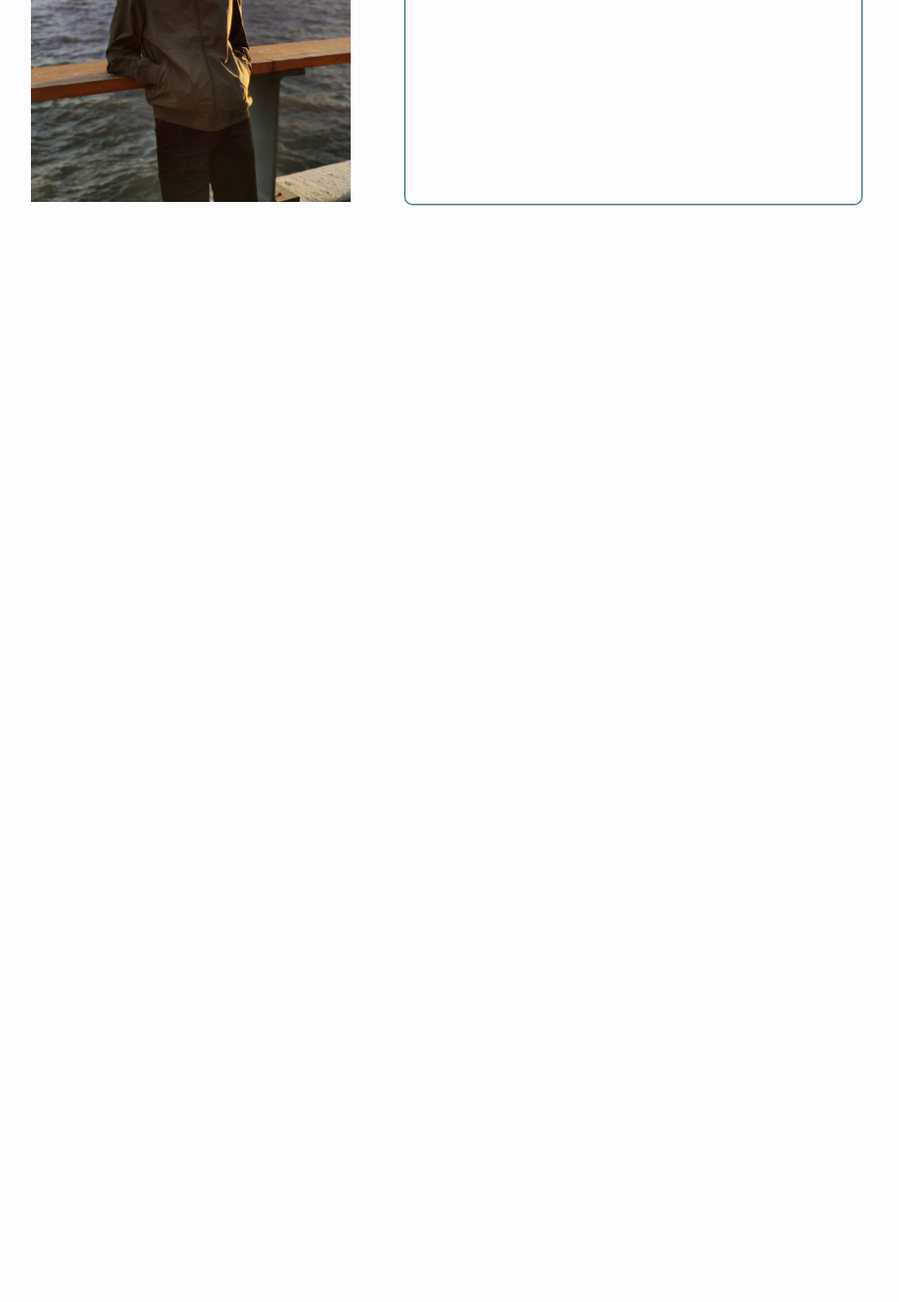
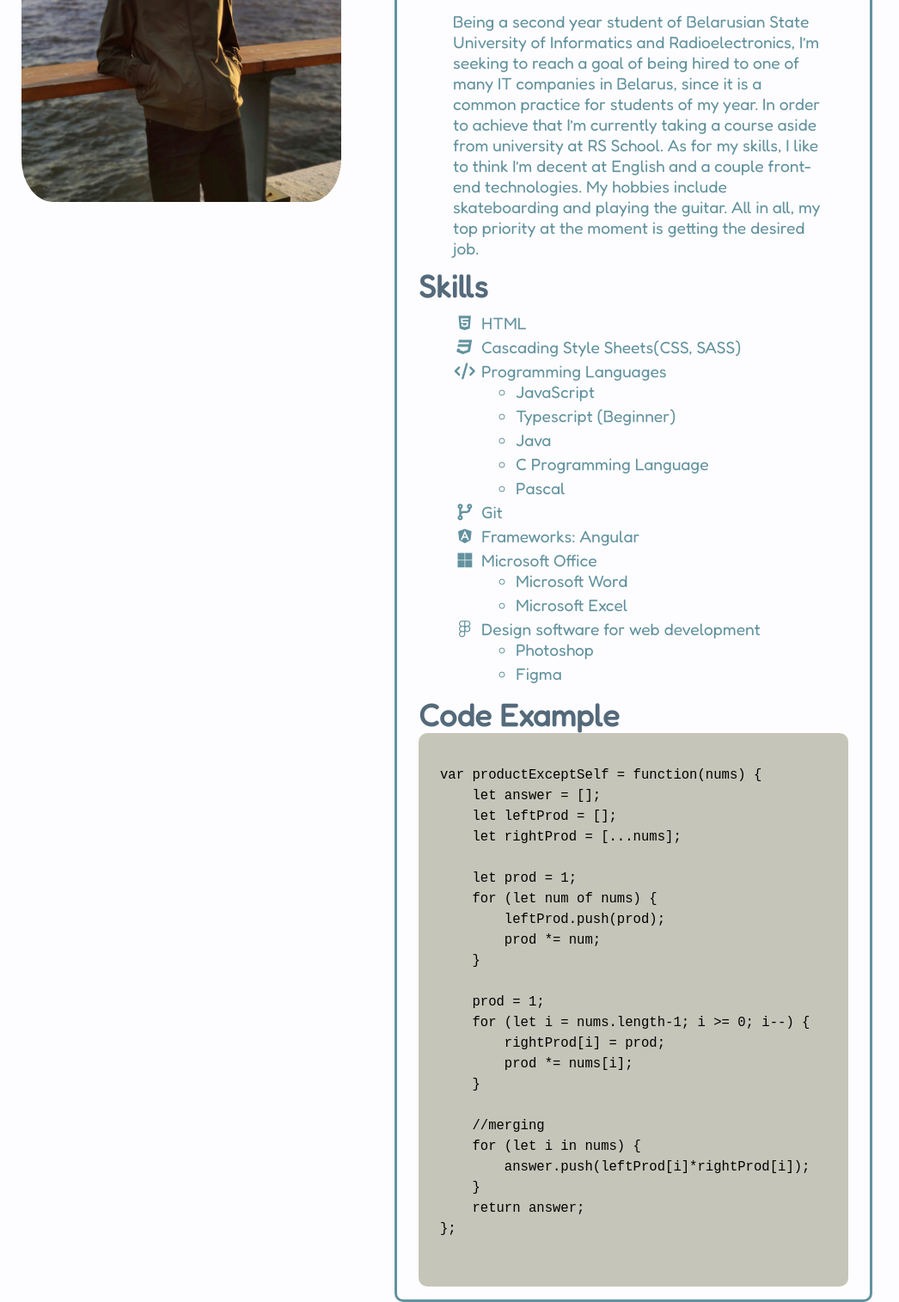
Before and after one commit to NBogomolski/rsschool-cv, a plain HTML site: page index.html in a window 1280 px wide. Shown: the part 357-1872 px from the top of the page at 86% size, without its empty margins (120-1166 px from the left). Before the commit the page ends 800 px from the top, so only its background shows below. Drawn offline with Linux system fonts and the light colour scheme; a web font is replaced by a local one.

Commit message:
feat: all until code example

```diff
--- a/index.html
+++ b/index.html
@@ -38,11 +38,81 @@
             </h2>
             <ul class="fa-ul usual-list">
                 <li><span class="fa-li"><i class="fa-solid fa-phone"></i></span>Phone number: +375 (29) 994-21-68</li>
-                <li><span class="fa-li"><i class="fa-regular fa-envelope"></i></span>Email: nikbog03@gmail.com</li>
+                <li><span class="fa-li"><i class="fa-regular fa-envelope"></i></span>Email: <a href="mailto:nikbog03@gmail.com">nikbog03@gmail.com</a></li>
                 <li><span class="fa-li"><i class="fa-regular fa-paper-plane"></i></span>Telegram: @h1dd3nsk8er</li>
                 <li><span class="fa-li"><i class="fa-brands fa-linkedin-in"></i></span><a href="https://www.linkedin.com/in/nikita-bogomolski/">LinkedIn</a></li>
                 <li><span class="fa-li"><i class="fa-solid fa-dollar-sign"></i></span><a href="https://www.fiverr.com/h1dd3ngod?up_rollout=true">Fiverr</a></li>
             </ul>
+            <h2 id="about-me">About me</h2>
+            <p>Being a second year student of Belarusian State University of Informatics and Radioelectronics,
+                I’m seeking to reach a goal of being hired to one of many IT companies in Belarus, since it is a
+                common practice for students of my year. In order to achieve that I’m currently taking a course
+                aside from university at RS School. As for my skills, I like to think I’m decent at English and a
+                couple front-end technologies. My hobbies include skateboarding and playing the guitar. All in all,
+                my top priority at the moment is getting the desired job.</p>
+            <h2 id="skills">
+                Skills
+            </h2>
+            <ul class="fa-ul">
+                <li><span class="fa-li"><i class="fa-brands fa-html5"></i></span>HTML</li>
+                <li><span class="fa-li"><i class="fa-brands fa-css3"></i></span>Cascading Style Sheets(CSS, SASS)</li>
+                <li><span class="fa-li"><i class="fa-solid fa-code"></i></span>Programming Languages
+                    <ul>
+                        <li>JavaScript</li>
+                        <li>Typescript (Beginner)</li>
+                        <li>Java</li>
+                        <li>C Programming Language</li>
+                        <li>Pascal</li>
+                    </ul>
+                </li>
+                <li><span class="fa-li"><i class="fa-solid fa-code-branch"></i></span>Git</li>
+                <li><span class="fa-li"><i class="fa-brands fa-angular"></i></span>Frameworks: Angular</li>
+                <li><span class="fa-li"><i class="fa-brands fa-microsoft"></i></span>Microsoft Office
+                    <ul>
+                        <li>Microsoft Word</li>
+                        <li>Microsoft Excel</li>
+                    </ul>
+                </li>
+                <li><span class="fa-li"><i class="fa-brands fa-figma"></i></span>Design software for web development
+                    <ul>
+                        <li>Photoshop</li>
+                        <li>Figma</li>
+                    </ul>
+                </li>
+            </ul>
+            <h2 id="code">
+                Code Example
+            </h2>
+            <pre>
+                <code>
+var productExceptSelf = function(nums) {
+    let answer = [];
+    let leftProd = [];
+    let rightProd = [...nums];
+
+    let prod = 1;
+    for (let num of nums) {
+        leftProd.push(prod);
+        prod *= num;
+    }
+
+    prod = 1;
+    for (let i = nums.length-1; i >= 0; i--) {
+        rightProd[i] = prod;
+        prod *= nums[i];
+    }
+
+    //merging
+    for (let i in nums) {
+        answer.push(leftProd[i]*rightProd[i]);
+    }
+    return answer;
+};
+                </code>
+            </pre>
+            <h2 id="education">
+
+            </h2>
         </div>
     </section>
 </body>
--- a/style.sass
+++ b/style.sass
@@ -2,6 +2,8 @@
     font-size: $fontSize
     font-family: 'Fredoka', sans-serif
     color: $textColor
+
+
 
 %segment-heading
     @include text($fontSize: 36px)
@@ -49,23 +51,34 @@ i[class^="fa-"]
     width: $blockWidth
     margin-right: 5%
     img
+        border-radius: 10%
         width: 100%
 
 .cv-contents
-    border: 2px solid #62929e
+    border: 3px solid #62929e
     border-radius: 10px
-    padding: 15px
+    padding: 15px 25px
     width: 500px
     h2
         @extend %segment-heading
 
-@mixin usualList()
+@mixin indented()
     padding: 10px 25px
     li
         margin-bottom: 4px
 
 
-#contact-info + ul
-    @include usualList()
+h2[id] + *
+    @include indented()
+    @include text($fontSize: 1.2em, $textColor: #62929e)
     li
-        @include text($fontSize: 1.2em, $textColor: #62929e)
+        @include text($fontSize: 1em, $textColor: #62929e)
+
+#about-me + p
+    margin-left: 15px
+
+#code + pre
+    background-color: #c6c5b9
+    border-radius: 10px
+    code
+        color: black
```
Also changed, not shown: style.css, 1 other file.
